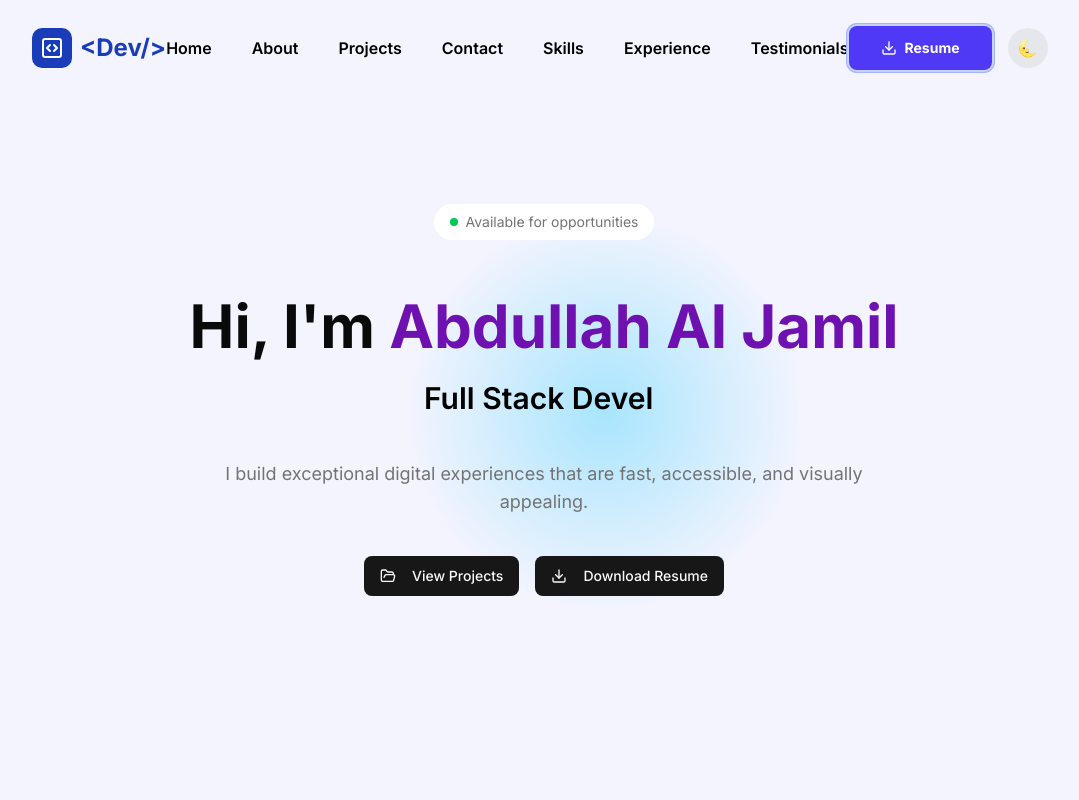
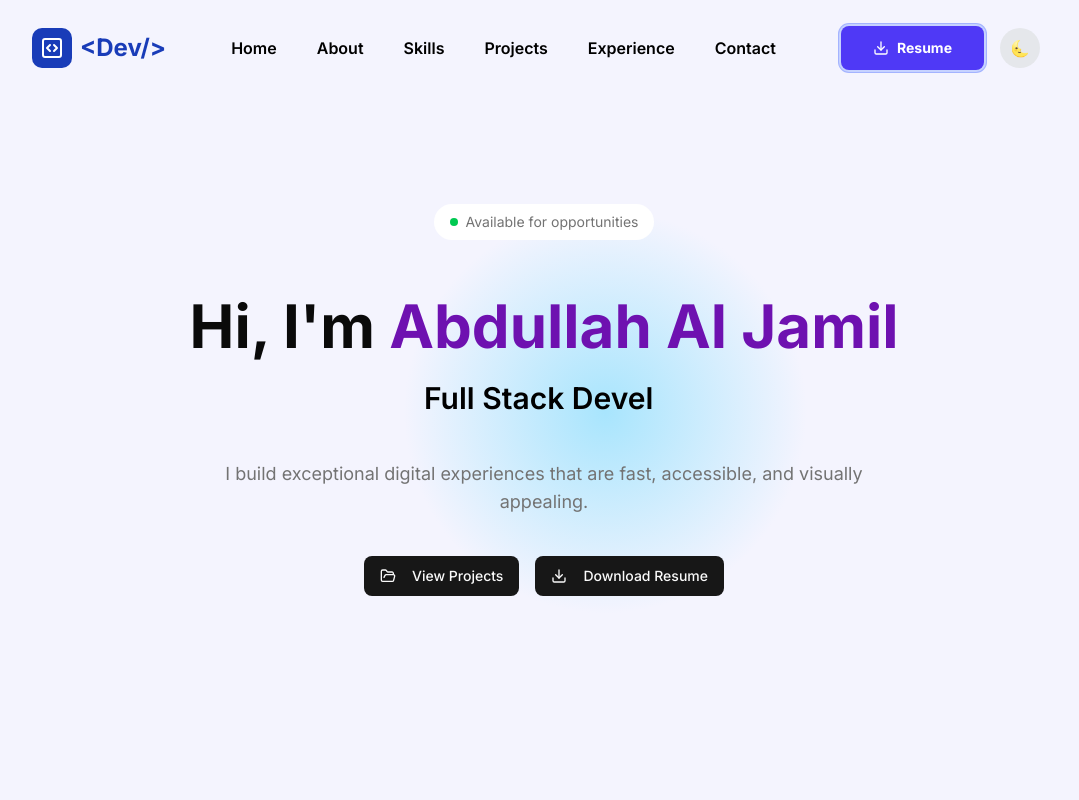
Before and after one commit to abdullah-al-jamil/personal-portfolio, a Next.js app: page / in a window 1280 px wide. Shown: the top 800 px of the page, without its empty margins (96-1175 px from the left). Built offline with nearby package versions, Linux system fonts and the light colour scheme.

Commit message:
fixed routing for menues

```diff
--- a/Constant/Constant.ts
+++ b/Constant/Constant.ts
@@ -1,9 +1,9 @@
-export const Navlinks = [
-  { name: "Home", href: "#" },
-  { name: "About", href: "#" },
-  { name: "Skills", href: "#" },
-  { name: "Projects", href: "#" },
-  { name: "Experience", href: "#" },
-  { name: "Testimonials", href: "#" },
-  { name: "Contact", href: "#" },
+export const navLinks = [
+  { name: "Home", href: "home" },
+  { name: "About", href: "about" },
+  { name: "Skills", href: "skills" },
+  { name: "Projects", href: "projects" },
+  { name: "Experience", href: "experience" },
+  // { name: "Testimonials", href: "#" },
+  { name: "Contact", href: "contact" },
 ];
--- a/app/Constant/Constant.ts
+++ /dev/null
@@ -1,9 +0,0 @@
-export const navLinks = [
-    { name: 'Home', href: '#' },
-    { name: 'About', href: '#' },
-    { name: 'Projects', href: '#' },
-    { name: 'Contact', href: '#' },
-    { name: 'Skills', href: '#' },
-    { name: 'Experience', href: '#' },
-    { name: 'Testimonials', href: '#' },
-];
--- a/components/Home/About/About.tsx
+++ b/components/Home/About/About.tsx
@@ -2,9 +2,13 @@ import SectionHeading from '@/components/Helper/SectionHeading'
 import { highlights, stats } from '@/data'
 import React from 'react'
 
-const About = () => {
+type Props = {
+    id: string;
+}
+
+const About = ({ id }: Props) => {
   return (
-    <div className='py-16 bg-gray-100 dark:bg-gray-900'>
+    <div id={id} className='py-16 bg-gray-100 dark:bg-gray-900'>
         <SectionHeading title_1='About' title_2='Me' description='Get to know the developer behind the code' />
         <div className='grid w-[80%] mx-auto lg:grid-cols-2 gap-12 items-center'>
             <div className='relative'>
--- a/components/Home/Contact/Contact.tsx
+++ b/components/Home/Contact/Contact.tsx
@@ -6,9 +6,11 @@ import { contactInfo, socialLinks } from '@/data'
 import { Send } from 'lucide-react'
 import React from 'react'
 
-const Contact = () => {
+type Props = { id: string }
+
+const Contact = (props: Props) => {
   return (
-    <div className='py-16 bg-gray-100 dark:bg-gray-950'>
+    <div id={props.id} className='py-16 bg-gray-100 dark:bg-gray-950'>
         <SectionHeading title_1='Contact' title_2='Me' description='Feel free to reach out to me for any inquiries, collaborations, or just to say hello!' />
         <div className='w-[80%] mx-auto'>
             <div className='grid lg:grid-cols-2 gap-12 max-w-5xl mx-auto'>
--- a/components/Home/Experience/Experience.tsx
+++ b/components/Home/Experience/Experience.tsx
@@ -3,9 +3,11 @@ import { experiences } from '@/data'
 import { Briefcase, GraduationCap, Section } from 'lucide-react'
 import React from 'react'
 
-const Experience = () => {
+type Props = { id: string }
+
+const Experience = (props: Props) => {
   return (
-    <div className='py-16 bg-gray-100 dark:bg-gray-950'>
+    <div id={props.id} className='py-16 bg-gray-100 dark:bg-gray-950'>
         <SectionHeading title_1='Experience &' title_2='Education' description='A summary of my professional journey and educational background.' />
         <div className='relative px-6 max-w-4xl mx-auto'>
             <div className='absolute left-4 md:left-1/2 top-0 bottom-0 w-px bg-linear-to-b from-blue-400 to-blue-900 md:-translate-x-px'>
--- a/components/Home/Hero/Hero.tsx
+++ b/components/Home/Hero/Hero.tsx
@@ -4,9 +4,11 @@ import { Download, FolderOpen } from 'lucide-react'
 import React, { use } from 'react'
 import { TypeAnimation } from 'react-type-animation'
 
-const Hero = () => {
+type Props = { id: string }
+
+const Hero = ({ id }: Props) => {
   return (
-    <div className="relative min-h-screen bg-[radial-gradient(circle_476px_at_54.8%_51.5%,rgba(168,229,253,1)_0%,rgba(244,244,254,1)_42.3%,rgba(244,244,254,1)_100.2%)] flex items-center justify-center overflow-hidden
+    <div id={id} className="relative min-h-screen bg-[radial-gradient(circle_476px_at_54.8%_51.5%,rgba(168,229,253,1)_0%,rgba(244,244,254,1)_42.3%,rgba(244,244,254,1)_100.2%)] flex items-center justify-center overflow-hidden
     dark:bg-[radial-gradient(circle_farthest-corner_at_50.3%_47.3%,rgba(113,42,92,1)_0.1%,rgba(40,25,46,1)_90%)]">
         <div className='relative z-10 text-center'>
             <div className='sm:mb-6'>
@@ -41,7 +43,7 @@ const Hero = () => {
                 </p>
                 <div className='flex flex-col sm:flex-row gap-4 justify-center'>
                     <Button size="lg" asChild className='w-fit mx-auto sm:mx-0'>
-                        <a href="#contact"><FolderOpen className='w-5 h-5 mr-2' />
+                        <a href="#projects"><FolderOpen className='w-5 h-5 mr-2' />
                             View Projects</a>
                     </Button>
                     <Button size="lg" asChild className='w-fit mx-auto sm:mx-0'>
--- a/components/Home/Home.tsx
+++ b/components/Home/Home.tsx
@@ -25,12 +25,12 @@ const Home = () => {
 
   return (
     <div className='overflow-hidden'>
-        <Hero />
-        <About />
-        <Skills />
-        <Project />
-        <Experience />
-        <Contact />
+        <Hero id="home"/>
+        <About id="about"/>
+        <Skills id="skills" />
+        <Project id="projects" />
+        <Experience id="experience" />
+        <Contact id="contact" />
     </div>
   )
 }
--- a/components/Home/Navbar/MobileNav.tsx
+++ b/components/Home/Navbar/MobileNav.tsx
@@ -1,8 +1,9 @@
 import React from 'react'
 import Nav from './Nav'
 import Link from 'next/link'
-import { navLinks } from '@/app/Constant/Constant'
+import { navLinks } from '@/Constant/Constant'
 import { X } from 'lucide-react'
+import { scroller } from 'react-scroll';
 
 type Props = {
   showNav: boolean;
@@ -11,6 +12,17 @@ type Props = {
 
 const MobileNav = ({ showNav, closeNav }: Props) => {
   const sidebarClass = showNav ? 'translate-x-0' : '-translate-x-full';
+
+  const scrollToSection = (sectionName: string) => {
+
+      scroller.scrollTo(sectionName, {
+        duration: 800,        // Animation speed in milliseconds
+        delay: 0,
+        smooth: 'easeInOutQuart', // Smooth scrolling effect
+        offset: -70,          // Adjust for your fixed navbar's height
+      });
+    };
+
   return (
     <div>
       <div className={`fixed inset-0 transform transition-all duration-500 z-1002 bg-black opacity-70 w-full h-screen ${sidebarClass}`}>
@@ -19,10 +31,10 @@ const MobileNav = ({ showNav, closeNav }: Props) => {
       duration-500 delay-300 w-[80%] sm:w-[60%] bg-purple-700 space-y-6 z-1050 ${sidebarClass}`}>
           {navLinks.map((link, index) => {
             return (
-            <Link key={index} href={link.href}>
+            <div key={index} onClick={() => {closeNav(); scrollToSection(link.href)}}>
               <p className='text-white w-fit text-[20px] ml-12 border-b-[1.5px] pb-1 border-white sm:text-[30px]'>{link.name}
               </p>
-            </Link>
+            </div>
           )
           })}
           <X onClick={closeNav} className='absolute top-[0.7rem] right-[1.4rem] sm:w-8 sm:h-8 w-6 h-6' />
--- a/components/Home/Navbar/Nav.tsx
+++ b/components/Home/Navbar/Nav.tsx
@@ -1,10 +1,11 @@
 "use client";
 import React, { useEffect } from 'react'
 import Logo from '../../Helper/Logo'
-import { navLinks } from '@/app/Constant/Constant'
+import { navLinks } from '@/Constant/Constant'
 import Link from 'next/link'
 import { Download, MenuIcon } from 'lucide-react'
 import ThemeToggler from '@/components/Helper/ThemeToggler'
+import { scroller } from 'react-scroll';
 
 type Props = {
   openNav: () => void;
@@ -28,14 +29,24 @@ const Nav = ({ openNav }: Props) => {
     };
   }, []);
 
+  const scrollToSection = (sectionName: string) => {
+
+    scroller.scrollTo(sectionName, {
+      duration: 800,        // Animation speed in milliseconds
+      delay: 0,
+      smooth: 'easeInOutQuart', // Smooth scrolling effect
+      offset: -70,          // Adjust for your fixed navbar's height
+    });
+  };
+
   return (
     <div className={`transition-all duration-200 h-[12vh] z-100 fixed w-full ${navBg ? "dark:bg-gray-800 bg-white shadow-md" : "fixed"}`}>
       <div className='flex items-center h-full justify-between w-[90%] xl:w-[80%] mx-auto'>
         <Logo />
         <div className='hidden lg:flex items-center space-x-10'>
           {navLinks.map((link, index) => (
-            <Link key={index} href={link.href}
-            className='dark:text-white text-black hover:text-yellow-500 dark:hover:text-yellow-200 font-semibold transition-all duration-200'> <p>{link.name}</p></Link>
+            <div key={index} onClick={() => scrollToSection(link.href)}
+            className='dark:text-white text-black hover:cursor-pointer hover:text-yellow-500 dark:hover:text-yellow-200 font-semibold transition-all duration-200'> <p>{link.name}</p></div>
           ))}
         </div>
         <div className='flex items-center space-x-4'>
--- a/components/Home/Project/Project.tsx
+++ b/components/Home/Project/Project.tsx
@@ -4,9 +4,11 @@ import { Section } from 'lucide-react'
 import React from 'react'
 import ProjectCard from './ProjectCard'
 
-const Project = () => {
+type Props = { id: string }
+
+const Project = (props: Props) => {
   return (
-    <div className='py-16 bg-gray-100 dark:bg-gray-900'>
+    <div id={props.id} className='py-16 bg-gray-100 dark:bg-gray-900'>
         <SectionHeading title_1='Featured' title_2='Projects' description='A selection of my recent work and side projects.' />
         <div className='grid md:grid-cols-2 lg:grid-cols-3 gap-6 w-[80%] mx-auto'>
             {projects.map((project, index) => {
--- a/components/Home/Skills/Skills.tsx
+++ b/components/Home/Skills/Skills.tsx
@@ -3,9 +3,11 @@ import { skillCategories } from '@/data'
 import React from 'react'
 import SkillCard from './SkillCard'
 
-const Skills = () => {
+type Props = { id: string }
+
+const Skills = (props: Props) => {
   return (
-    <div className='py-16 bg-gray-100 dark:bg-gray-950'>
+    <div id={props.id} className='py-16 bg-gray-100 dark:bg-gray-950'>
         <SectionHeading title_1='Technical' title_2='Skills' description='A showcase of my technical expertise and proficiencies' />
         <div className='space-y-12 w-[80%] mx-auto'>
             {skillCategories.map((category) => {
--- a/package.json
+++ b/package.json
@@ -19,6 +19,7 @@
     "react": "19.2.3",
     "react-dom": "19.2.3",
     "react-icons": "^5.6.0",
+    "react-scroll": "^1.9.3",
     "react-type-animation": "^3.2.0",
     "tailwind-merge": "^3.4.0"
   },
```
Also changed, not shown: 1 other file (tests, documents, lock files or other folders).
